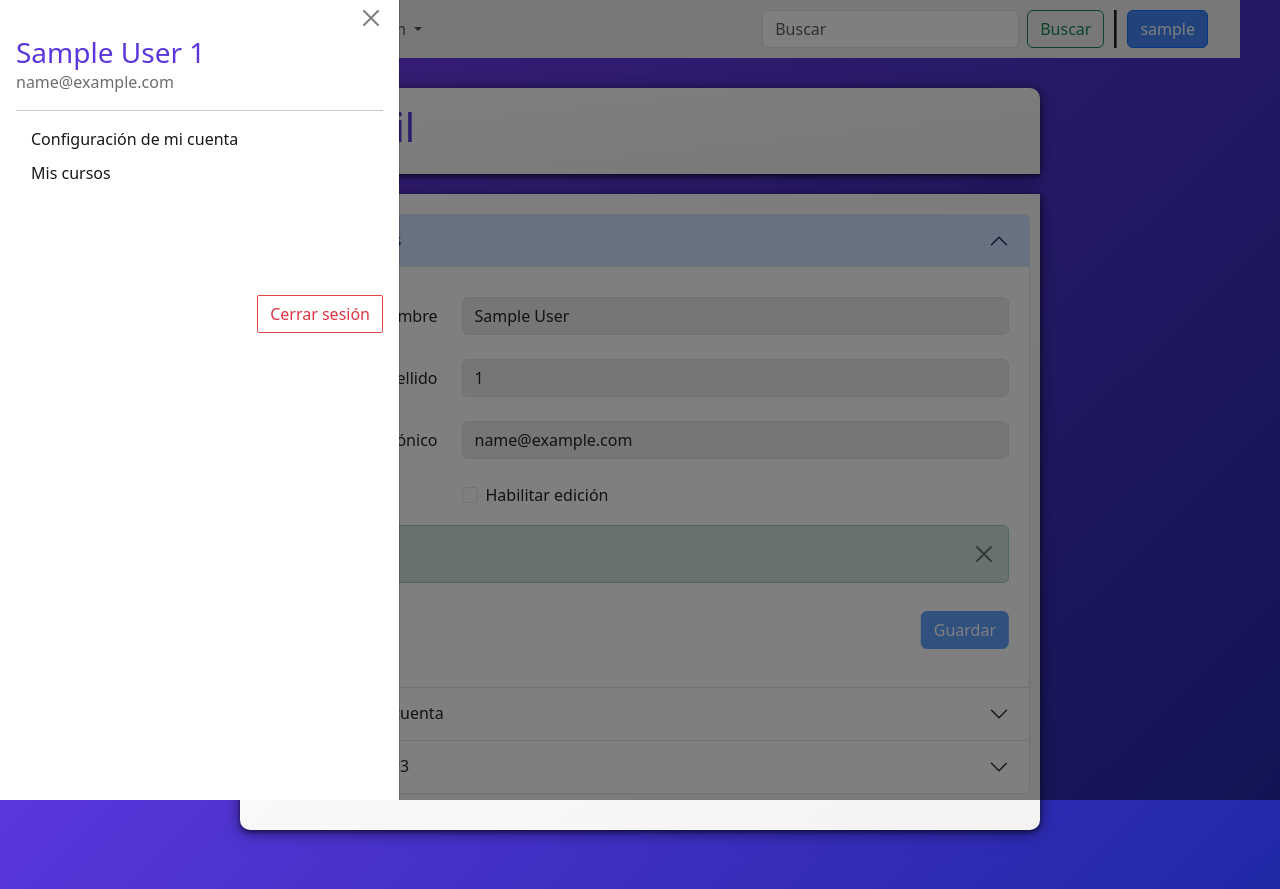
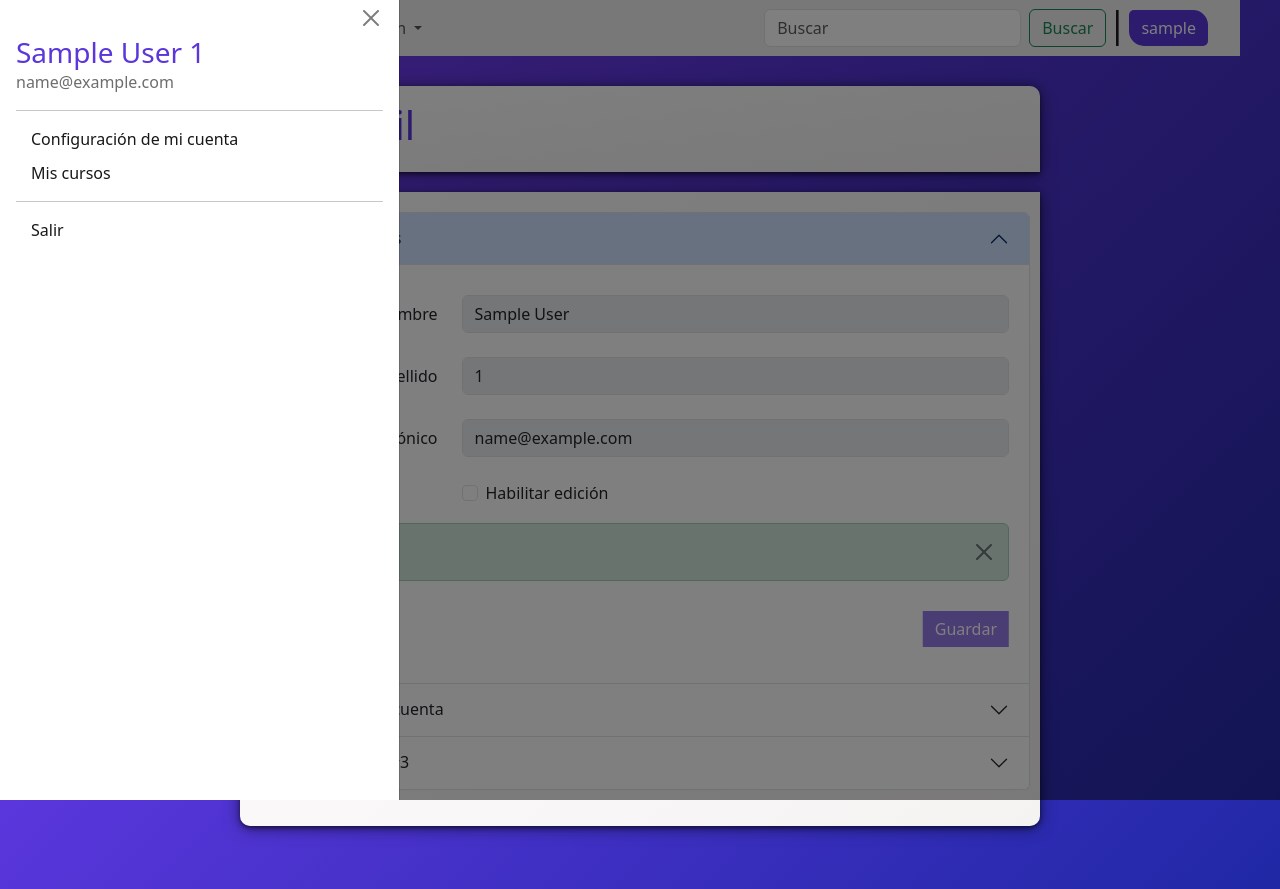
Before and after one commit to federicovicente/UniversidadVirtual, a PHP site: page /perfil.php in a window 1280 px wide. Shown: the top 889 px of the page. Run offline with PHP 8.4, Linux system fonts and the light colour scheme; the visitor is signed in with stand-in values (Sample User, id 1); some libraries are stand-ins or nearby versions.

Commit message:
cambios en estilos

```diff
--- a/css/styles.css
+++ b/css/styles.css
@@ -24,10 +24,6 @@ nav.navbar {
     margin: 10px 10px 10px 10px;
     padding: 0 10px 0 10px;
 
-}
-
-.iniciar-sesion-nav .btn-primary{
-    border-radius: 4px !important;
 }
 
 @media screen and (max-width:990px) {
@@ -91,26 +87,6 @@ nav.navbar {
 
 .items-menu{
     margin: 10px 0px 10px 15px;
-}
-
-
-.cerrarSesion{
-    display: flex;
-}
-
-.cerrarSesion:last-child{
-    justify-content: flex-end;
-}
-
-.cerrarSesion .btn-outline-danger{
-    border-color: rgba(228, 31, 31, 0.822) !important;
-    margin-top: 100px !important;
-    border-radius: 2px !important;
-    right: 0px !important;
-}
-
-.cerrarSesion .btn-outline-danger:hover{
-    background-color: rgba(228, 31, 31, 0.822) !important;
 }
 
 
@@ -731,9 +707,6 @@ footer li {
     }
   }
 
-#acceder, #registro{
-    color:blue;
-}
 
 #acceder, #registro:hover{
     cursor:pointer;
@@ -798,7 +771,7 @@ footer li {
     padding-bottom: 0px !important;
   }
 
-  .accordion-body .btn-primary{
+  .accordion-body .btnSubmit{
     position: relative !important;
     left: 100% !important;
     transform: translate(-100%, -100%) !important;
@@ -806,7 +779,18 @@ footer li {
     margin-bottom: 0px !important;
   }
 
-  .form-disabled {
-    background-color: #e9ecef;
-    pointer-events: none;
+
+.btnSubmit{
+    background-color: #5A36DB !important;
+    border-radius: 0px !important;
+    border: none !important;
+    color: #ffffff !important;
 }
+
+.btnSubmit:hover{
+    background-color:#7e3ffd !important;
+}
+
+.mi-cuenta-nav .btnSubmit{
+    border-radius: 5px 15px !important;
+}
--- a/layouts/navbar.php
+++ b/layouts/navbar.php
@@ -50,10 +50,10 @@
                   <button class="btn btn-outline-success" type="submit">Buscar</button>
               </form>
               <div class="iniciar-sesion-nav" id="iniciar-sesion-nav">
-                  <button id="btniniciarsesion" class="btn btn-primary" type="button" data-bs-toggle="offcanvas" data-bs-target="#offcanvasWithBothOptions" aria-controls="offcanvasWithBothOptions" style="background-color: #4285F4;">Iniciar sesión</button>
+                  <button id="btniniciarsesion" class="btn btn-primary btnSubmit" type="button" data-bs-toggle="offcanvas" data-bs-target="#offcanvasWithBothOptions" aria-controls="offcanvasWithBothOptions">Iniciar sesión</button>
               </div>
               <div class="mi-cuenta-nav" id="mi-cuenta-nav">
-                  <button id="btnIniciales" class="btn btn-primary" type="button" data-bs-toggle="offcanvas" data-bs-target="#offcanvasWithBothOptions" aria-controls="offcanvasWithBothOptions" style="background-color: #4285F4;" onclick="cerrarcanvas()"><?= isset($_SESSION['user_iniciales']) ? $_SESSION['user_iniciales'] : '' ?></button>
+                  <button id="btnIniciales" class="btn btn-primary btnSubmit" type="button" data-bs-toggle="offcanvas" data-bs-target="#offcanvasWithBothOptions" aria-controls="offcanvasWithBothOptions" onclick="cerrarcanvas()"><?= isset($_SESSION['user_iniciales']) ? $_SESSION['user_iniciales'] : '' ?></button>
               </div>
           </div>
       </div>
--- a/perfil.php
+++ b/perfil.php
@@ -53,10 +53,10 @@
                             <button class="btn btn-outline-success" type="submit">Buscar</button>
                         </form>
                         <div class="iniciar-sesion-nav" id="iniciar-sesion-nav">
-                            <button id="btniniciarsesion" class="btn btn-primary" type="button" data-bs-toggle="offcanvas" data-bs-target="#offcanvasWithBothOptions" aria-controls="offcanvasWithBothOptions" style="background-color: #4285F4;">Iniciar sesión</button>
+                            <button id="btniniciarsesion" class="btn btn-primary btnSubmit" type="button" data-bs-toggle="offcanvas" data-bs-target="#offcanvasWithBothOptions" aria-controls="offcanvasWithBothOptions">Iniciar sesión</button>
                         </div>
                         <div class="mi-cuenta-nav" id="mi-cuenta-nav">
-                            <button id="btnIniciales" class="btn btn-primary" type="button" data-bs-toggle="offcanvas" data-bs-target="#offcanvasWithBothOptions" aria-controls="offcanvasWithBothOptions" style="background-color: #4285F4;" onclick="cerrarcanvas()"><?= isset($_SESSION['user_iniciales']) ? $_SESSION['user_iniciales'] : '' ?></button>
+                            <button id="btnIniciales" class="btn btn-primary btnSubmit" type="button" data-bs-toggle="offcanvas" data-bs-target="#offcanvasWithBothOptions" aria-controls="offcanvasWithBothOptions" onclick="cerrarcanvas()"><?= isset($_SESSION['user_iniciales']) ? $_SESSION['user_iniciales'] : '' ?></button>
                         </div>
                     </div>
                 </div>
@@ -76,7 +76,7 @@
                             <input class="form-control mb-3" type="text" name="surname" placeholder="Apellido" required>
                             <input class="form-control mb-3" type="email" name="email" placeholder="Email" required>
                             <input class="form-control mb-3" type="password" name="password" placeholder="Contraseña" required>
-                            <button class="btn btn-primary mb-3" type="submit">Crear usuario</button>
+                            <button class="btn btn-primary mb-3 btnSubmit" type="submit">Crear usuario</button>
                             <div style="margin-left: 5px;"><span id="acceder">Ya tengo un usuario</span></div>
                         </form>
                     </div>
@@ -113,7 +113,7 @@
                         <form action="./controllers/signin.php" method="POST">
                             <input class="form-control mb-3" type="email" name="email" placeholder="Email" required>
                             <input class="form-control mb-3" type="password" name="password" placeholder="Contraseña" required>
-                            <button class="btn btn-primary mb-3" type="submit">Iniciar sesión</button>
+                            <button class="btn btn-primary mb-3 btnSubmit" type="submit">Iniciar sesión</button>
                             <div style="margin-left: 5px;"><span id="registro">Aún no tengo un usuario creado</span></div>
                         </form>
                     </div>
@@ -124,9 +124,8 @@
                         <hr>
                         <div class="items-menu"><a id="acceder" href="./controllers/update_sesion.php">Configuración de mi cuenta</a></div>
                         <div class="items-menu"><a id="acceder">Mis cursos</a></div>
-                        <div class="cerrarSesion">
-                            <button onclick="location='./controllers/logout.php'" type="button" class="btn btn-outline-danger">Cerrar sesión</button>
-                        </div>
+                        <hr>
+                        <div class="items-menu"><a style="font-weight: 500;" id="acceder" href="./controllers/logout.php">Salir</a></div>
                     </div>
                 </div>
             </div>
@@ -186,7 +185,7 @@
                                             unset($_SESSION['updateExitoso']);
                                             ?>
                                             <!-- alerta -->
-                                            <button type="submit" class="btn btn-primary" id="botonGuardar" disabled>Guardar</button>
+                                            <button type="submit" class="btn btn-primary btnSubmit" id="botonGuardar" disabled>Guardar</button>
                                         </form>
                                     </div>
                                 </div>
@@ -252,7 +251,7 @@
                                             unset($_SESSION['wrongpassword']);
                                             ?>
                                             <!-- alerta -->
-                                            <button type="submit" class="btn btn-primary">Cambiar contraseña</button>
+                                            <button type="submit" id="btnSubmit" class="btn btn-primary btnSubmit">Cambiar contraseña</button>
                                         </form>
                                     </div>
                                 </div>
```
Also changed, not shown: index.php (+6 -7 lines), layouts/offcanvas.php (+4 -5 lines), tecnicasnegociacion.php (+9 -10 lines).
